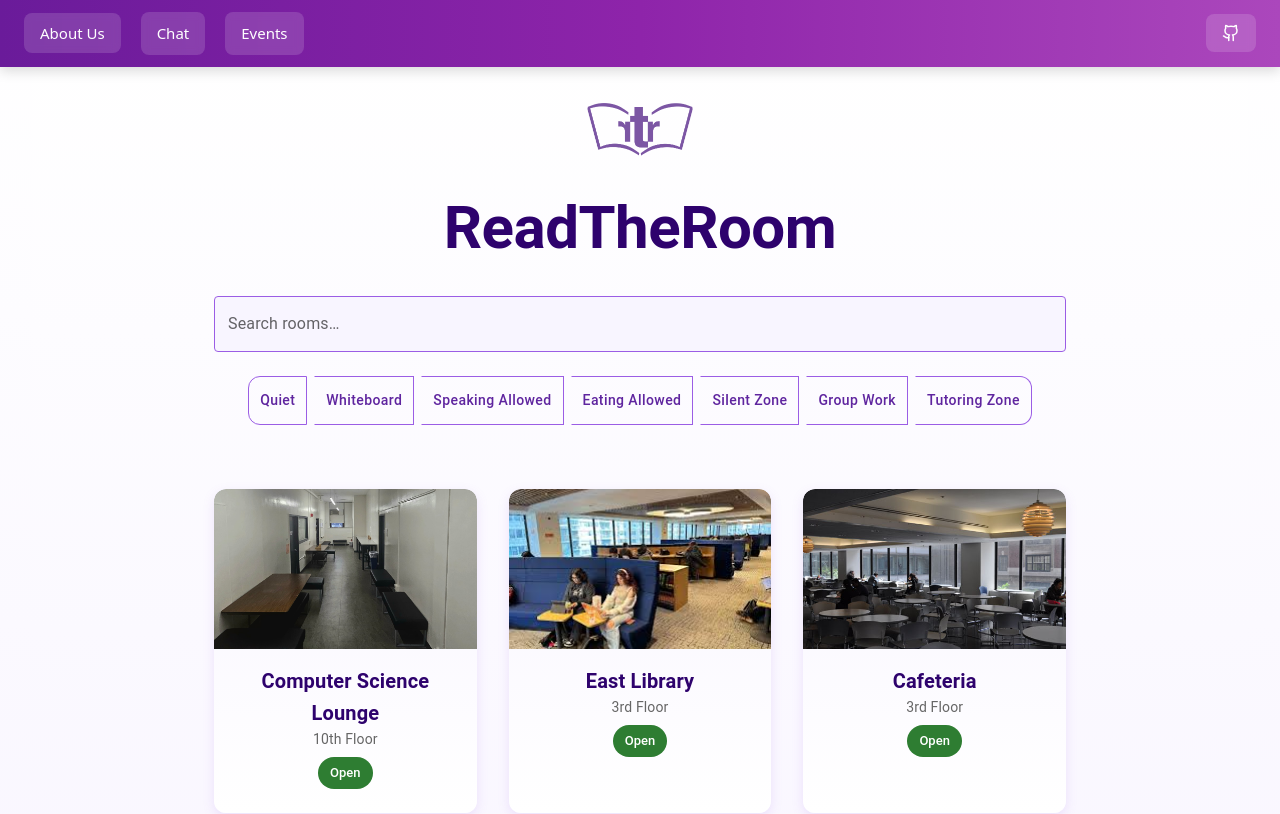
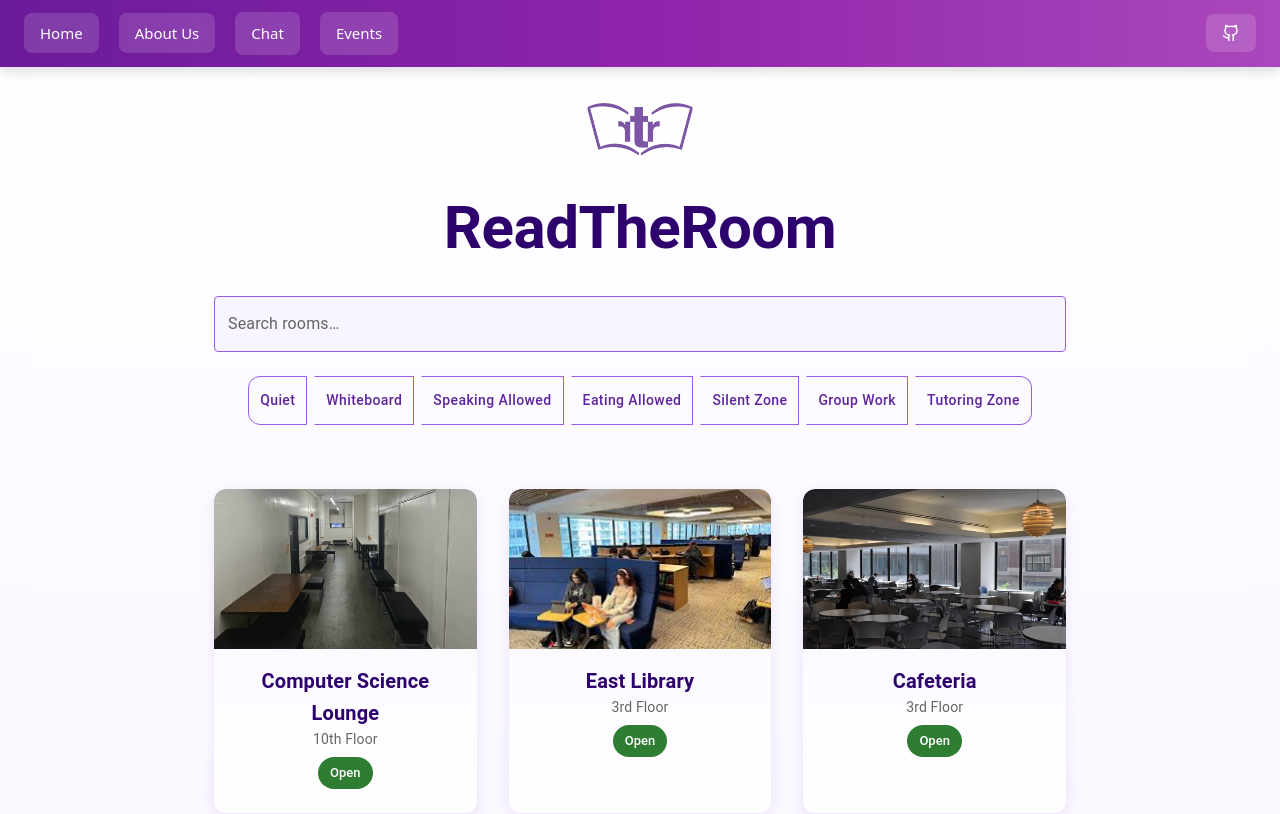
Before and after one commit to ishmamk1/hunterhacks2025, a React (Vite) app in the folder frontend/frontend/: page / in a window 1280 px wide. Shown: the top 814 px of the page. Built offline with nearby package versions, Linux system fonts and the light colour scheme.

Commit message:
home in navbar

```diff
--- a/frontend/frontend/src/components/NavBar.tsx
+++ b/frontend/frontend/src/components/NavBar.tsx
@@ -6,6 +6,7 @@ export default function Navbar() {
       <header className="navbar-header">
         {/* Left: About Us and Home */}
         <div className="navbar-left">
+        <a href = "/"> <button className='home-button'>Home</button></a>
         <a href = "/about"> <button className="about-us-button">About Us</button> </a>
         <a href="/chat" className="home-button">Chat</a>
         <a href="/events" className="home-button">Events</a>
```
